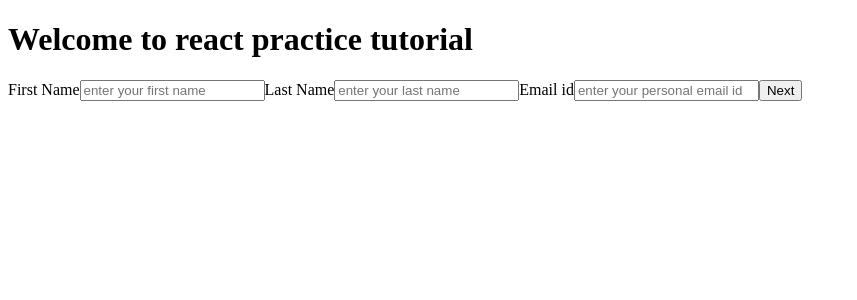
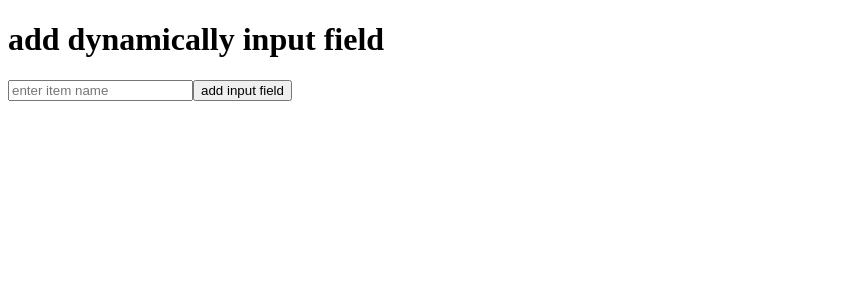
Before and after one commit to ramji023/React-practice, a React (Vite) app: page / in a window 1280 px wide. Shown: the top 300 px of the page, without its empty margins (0-857 px from the left). Built offline with nearby package versions, Linux system fonts and the light colour scheme.

Commit message:
build add_dynamic_input_field component

```diff
--- a/src/App.tsx
+++ b/src/App.tsx
@@ -1,9 +1,8 @@
-import MultiStepForm from "./interview Questions/multiStep form/MultiStepForm"
+import InputField from "./interview Questions/add_dynamic_input_field/InputField"
 const App = () => {
   return (
     <>
-      <h1>Welcome to react practice tutorial</h1>
-      <MultiStepForm />
+      <InputField />
     </>
 
   )
--- /dev/null
+++ b/src/interview Questions/add_dynamic_input_field/InputField.tsx
@@ -0,0 +1,44 @@
+import { useEffect, useState } from "react"
+const InputField = () => {
+    //create state to handle input field
+    const [inputField, setInputField] = useState([
+        {
+            id: 1,
+            value: "",
+        }
+    ])
+
+    //  define function to add input field
+    function addMoreInputField() {
+        console.log("add input field function called")
+        setInputField((prev) => [...prev, { id: prev[prev.length - 1].id + 1, value: "" }])
+    }
+
+    //define function to handle input state for every inputs in inputField array
+    function handleInput(id:number, newValue:string) {
+        setInputField((prevState) => {
+            return prevState.map((input) => input.id === id ? { ...input, value: newValue } : input)
+        })
+    }
+
+    return (
+        <>
+            <h1>add dynamically input field</h1>
+
+            {
+                inputField.map((input) => (
+                    <input
+                        key={input.id}
+                        value={input.value}
+                        placeholder="enter item name"
+                        onChange={(e) => handleInput(input.id, e.target.value)}
+                    />
+                ))
+            }
+
+            <button onClick={addMoreInputField}>add input field</button>
+        </>
+    )
+}
+
+export default InputField
```
